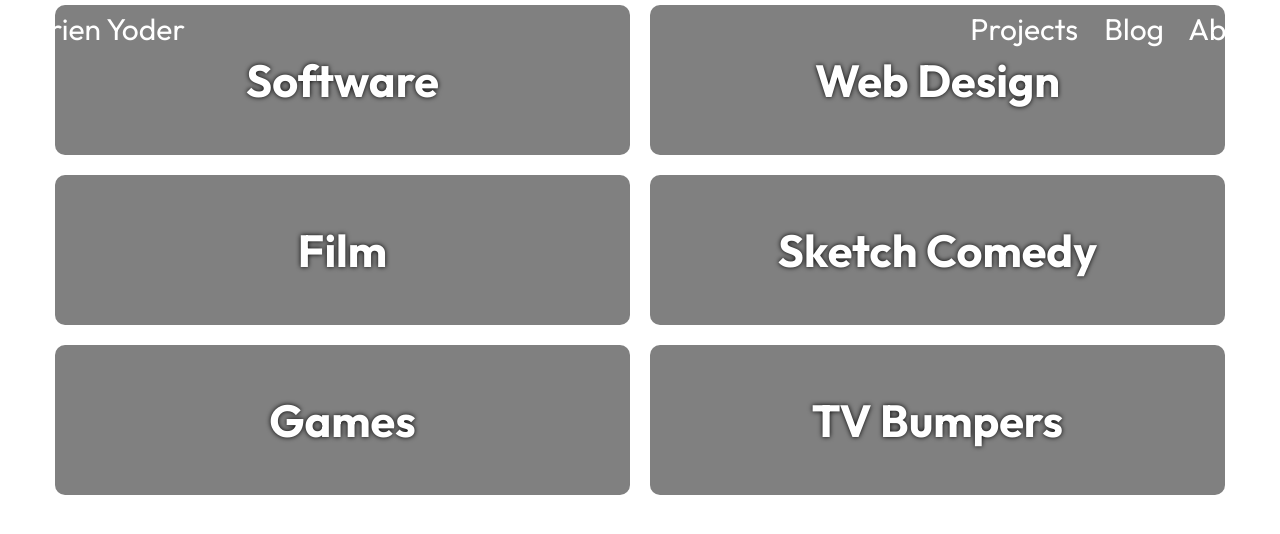
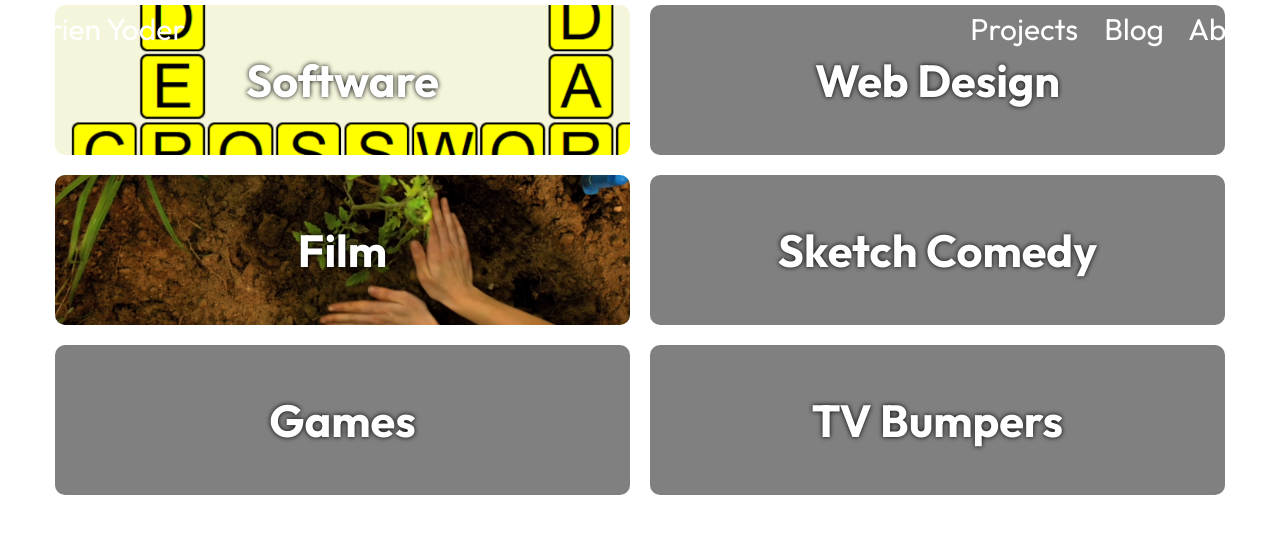
Before and after one commit to darienyoder/darienyoder.github.io, a Jekyll site: the page built from projects.md, in a window 1280 px wide. Shown: the top 534 px of the page. Built offline with Jekyll 4.4.1, drawn with Linux system fonts in a browser that asks for light colours.

Commit message:
Category link images

```diff
--- a/_data/portfolio-categories.yml
+++ b/_data/portfolio-categories.yml
@@ -1,11 +1,13 @@
 - name: Software
   link: /software
+  image: /assets/images/headers/crossword-builder.png
 
 - name: Web Design
   link: /web-design
 
 - name: Film
   link: /film
+  image: /assets/images/headers/wilted.png
 
 - name: Sketch Comedy
   link: /sketches
--- a/_layouts/home.html
+++ b/_layouts/home.html
@@ -15,7 +15,7 @@ layout: base
     <h2>What I've been working on:</h2>
     <div id="category-list">
         {% for item in site.data.portfolio-categories %}
-            <a href="{{ item.link }}"><h2>{{ item.name }}</h2></a>
+            <a href="{{ item.link }}" style="background-image: url('{{ item.image }}');"><h2>{{ item.name }}</h2></a>
         {% endfor %}
     </div>
 </main>
--- a/projects.md
+++ b/projects.md
@@ -7,7 +7,7 @@ permalink: /projects
 <main>
     <div id="category-list">
         {% for item in site.data.portfolio-categories %}
-            <a href="{{ item.link }}"><h2>{{ item.name }}</h2></a>
+            <a href="{{ item.link }}" style="background-image: url('{{ item.image }}');"><h2>{{ item.name }}</h2></a>
         {% endfor %}
     </div>
 </main>
```
